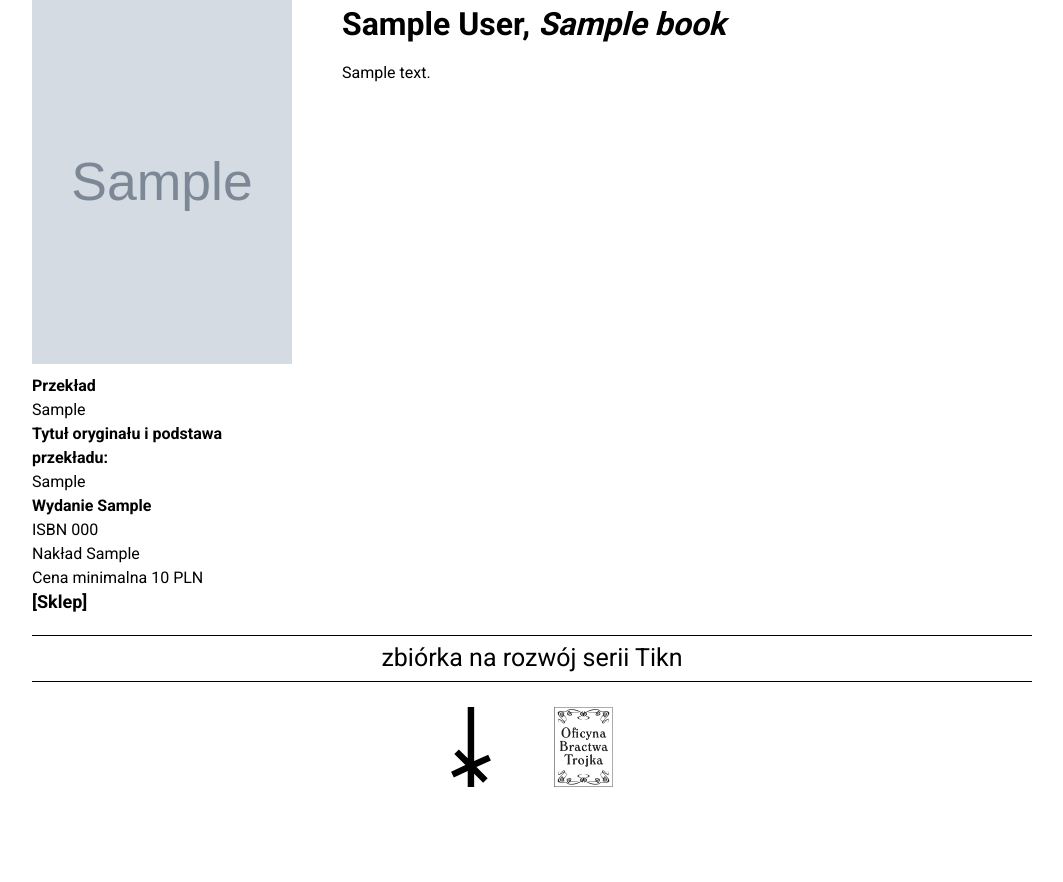
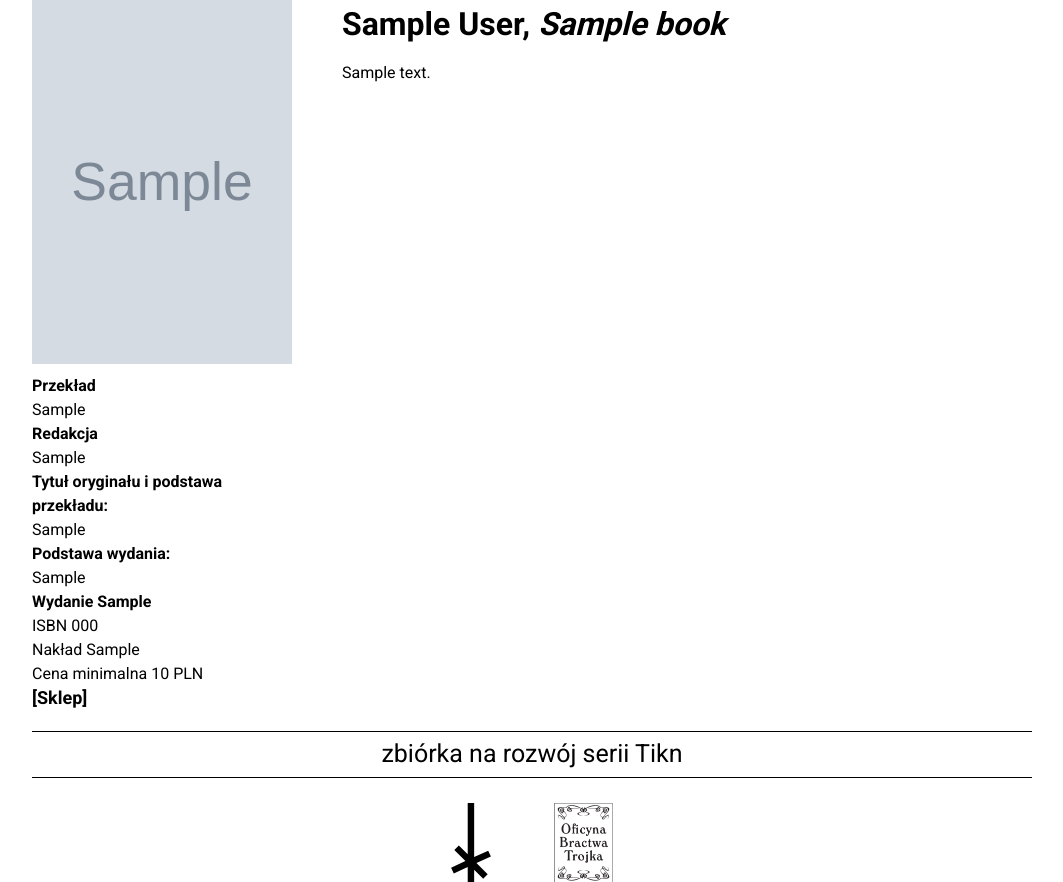
Before and after one commit to ludwiktrammer/tikn, a Django app: the page made by apps/books/models.py in a window 1280 px wide. Shown: the part 231-1113 px from the top of the page, without its empty margins (108-1171 px from the left). Before the commit the page ends 1071 px from the top, so only its background shows below. Run offline with Django 3.2, Linux system fonts and the light colour scheme; tables that the repository leaves empty hold one stand-in row (Sample ...); some libraries are stand-ins or nearby versions; some web fonts are replaced.

Commit message:
Additional book properties

```diff
--- a/apps/books/admin.py
+++ b/apps/books/admin.py
@@ -12,8 +12,8 @@ class BookAdmin(SortableAdminMixin, admin.ModelAdmin):
     fieldsets = (
         (None, {
             'fields': (
-                'author', 'title', 'description', 'cover', 'translator', 'original', 'edition',
-                'isbn', 'circulation', 'price', 'store_id', 'embed',
+                'author', 'title', 'description', 'cover', 'translator', 'editor', 'original',
+                'base', 'edition', 'isbn', 'circulation', 'price', 'store_id', 'embed',
             )
         }),
         ('Zaawansowane', {
--- a/apps/books/models.py
+++ b/apps/books/models.py
@@ -69,15 +69,27 @@ class Book(models.Model):
     )
     translator = models.CharField(
         max_length=100,
-        verbose_name="tłumaczka",
+        verbose_name="przekład",
+        blank=True,
+    )
+    editor = models.CharField(
+        max_length=100,
+        verbose_name="redakcja",
+        blank=True,
     )
     original = models.TextField(
-        verbose_name="tytuł orginału",
+        verbose_name="tytuł orginału i podstawa przekładu",
+        blank=True,
+        help_text=mark_safe("możesz używać znaczników formatowania <a href='http://commonmark.org/help/'>MarkDown</a>"),
+    )
+    base = models.TextField(
+        verbose_name="podstawa wydania",
         blank=True,
         help_text=mark_safe("możesz używać znaczników formatowania <a href='http://commonmark.org/help/'>MarkDown</a>"),
     )
     edition = models.CharField(
         max_length=50,
+        blank=True,
         verbose_name="wydanie",
     )
     isbn = models.CharField(
--- a/templates/books/book_detail.html
+++ b/templates/books/book_detail.html
@@ -39,11 +39,23 @@
             </a>
         {% endif %}
         <div class="description">
-            <div class="section">Przekład</div>
-            <div>{{ book.translator }}</div>
-            <div class="section">Tytuł oryginału i podstawa przekładu:</div>
-            <div>{{ book.original|commonmark }}</div>
-            <div class="section">Wydanie {{ book.edition }}</div>
+            {% if book.translator %}
+              <div class="section">Przekład</div>
+              <div>{{ book.translator }}</div>
+            {% endif %}
+            {% if book.editor %}
+              <div class="section">Redakcja</div>
+              <div>{{ book.editor }}</div>
+            {% endif %}
+            {% if book.original %}
+              <div class="section">Tytuł oryginału i podstawa przekładu:</div>
+              <div>{{ book.original|commonmark }}</div>
+            {% endif %}
+            {% if book.base %}
+              <div class="section">Podstawa wydania:</div>
+              <div>{{ book.base|commonmark }}</div>
+            {% endif %}
+            {% if book.edition %}<div class="section">Wydanie {{ book.edition }}</div>{% endif %}
             {% if book.isbn %}<div>ISBN {{ book.isbn }}</div>{% endif %}
             {% if book.circulation %}<div>Nakład {{ book.circulation }}</div>{% endif %}
             {% if book.price %}<div class="price">Cena minimalna {{ book.price }} PLN</div>{% endif %}
```
Also changed, not shown: apps/books/migrations/0010_auto_20180505_1923.py (added), apps/books/migrations/0011_auto_20180505_1929.py (added).
